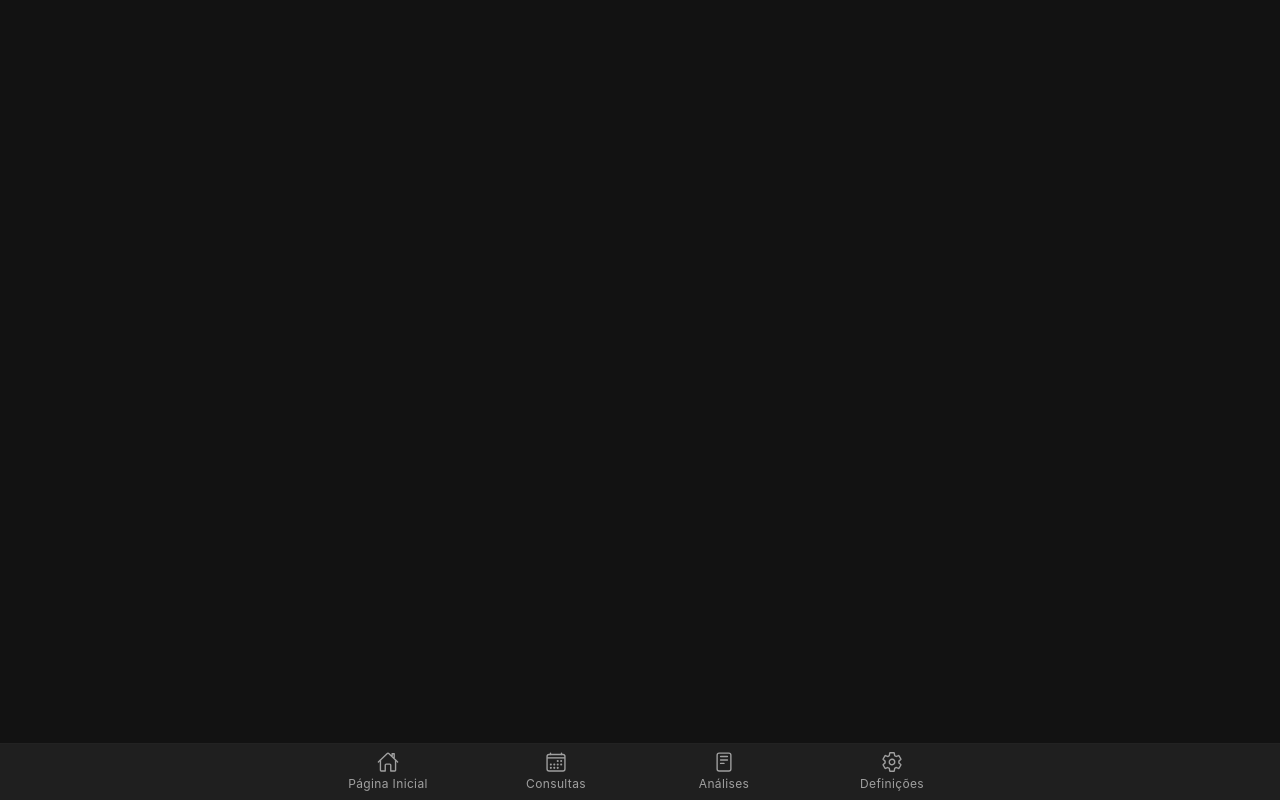
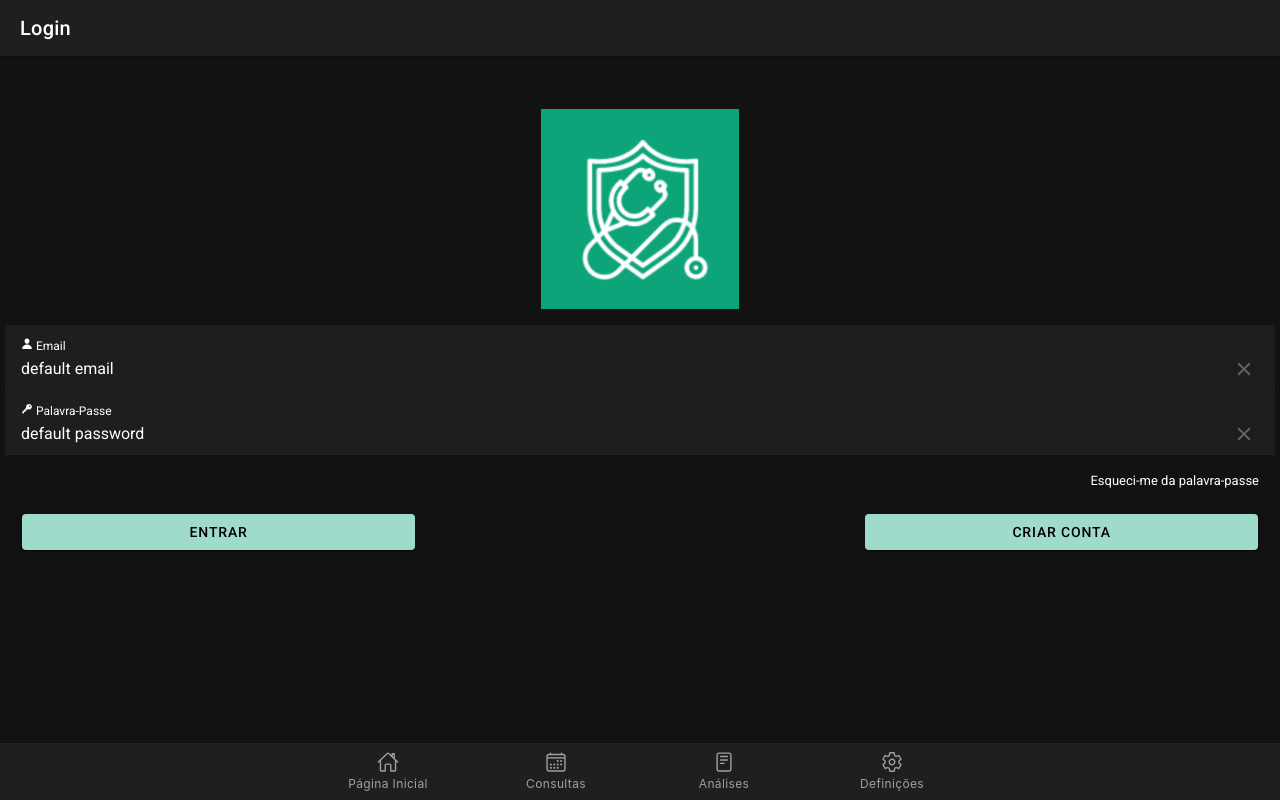
Before and after one commit to sophjane/health-calendar-ms3bty, a React (Create React App) app: page /login in a window 1280 px wide. Built offline with nearby package versions, Linux system fonts and the light colour scheme.

Commit message:
created login page and made default page, trimmed some lines at homepage

```diff
--- a/src/App.tsx
+++ b/src/App.tsx
@@ -15,6 +15,8 @@ import {
   readerOutline,
   settingsOutline,
 } from "ionicons/icons";
+
+import Login from './pages/Login'
 import Home from "./pages/Home";
 import Appointments from "./pages/Appointments";
 import Analysis from "./pages/Analysis";
@@ -46,6 +48,9 @@ const App: React.FC = () => (
     <IonReactRouter>
       <IonTabs>
         <IonRouterOutlet>
+        <Route exact path="/login">
+            <Login />
+          </Route>
           <Route exact path="/Home">
             <Home />
           </Route>
@@ -67,7 +72,7 @@ const App: React.FC = () => (
             <Settings />
           </Route>
           <Route exact path="/">
-            <Redirect to="/home" />
+            <Redirect to="/login" />
           </Route>
         </IonRouterOutlet>
         <IonTabBar slot="bottom">
--- a/src/components/HomeComponents/HomeCalendar.tsx
+++ b/src/components/HomeComponents/HomeCalendar.tsx
@@ -1,9 +1,7 @@
-import React, {useState,} from 'react';
+import React from 'react';
 //import Calendar from 'react-calendar';
 
 import {IonGrid, IonRow, IonCol, IonContent, IonText, IonButton, IonLabel } from '@ionic/react';
-
-import icon from '%PUBLIC_URL%/assets/icon/favicon.png'
 
 import '@ionic/react/css/normalize.css';
 import '@ionic/react/css/structure.css';
@@ -12,7 +10,6 @@ import '@ionic/react/css/flex-utils.css';
 import "./HomeCalendar.css";
 import Calendar from "./Calendar"
 import 'bootstrap/dist/css/bootstrap.min.css'
-import { Row } from 'react-bootstrap';
 
 
 interface person {
--- /dev/null
+++ b/src/components/Login/CreateAccount.tsx
@@ -0,0 +1,26 @@
+import { IonContent, IonHeader, IonPage, IonTitle, IonToolbar } from '@ionic/react';
+
+const CreateAccount: React.FC = () => {
+  const personDetails = {
+    name : 'Joana',
+    sex : 'F'
+  }
+  return (
+    <IonPage>
+      <IonHeader>
+        <IonToolbar>
+          <IonTitle>Página Inicial</IonTitle>
+        </IonToolbar>
+      </IonHeader>
+      <IonContent fullscreen>
+        <IonHeader collapse="condense">
+          <IonToolbar>
+            <IonTitle size="large">Página Inicial</IonTitle>
+          </IonToolbar>
+        </IonHeader>
+      </IonContent>
+    </IonPage>
+  );
+};
+
+export default CreateAccount;
--- /dev/null
+++ b/src/pages/Login.tsx
@@ -0,0 +1,69 @@
+import {
+    IonContent,
+    IonHeader,
+    IonPage,
+    IonTitle,
+    IonToolbar,
+    IonRow,
+    IonGrid,
+    IonItem,
+    IonLabel,
+    IonInput,
+    IonIcon,
+    IonButton,
+    IonText} from '@ionic/react';
+import CreateAccount from '../components/Login/CreateAccount';
+
+import 'bootstrap/dist/css/bootstrap.min.css'
+import { person, key } from 'ionicons/icons';
+
+const Login: React.FC = () => {
+  const joanaSilva = {
+    name : 'Joana Silva',
+    email:'joanasilva@gmail.com',
+    sex : 'F',
+    password:'joanasilva01.password',
+    city:'Aveiro',
+    defaultHospital:'',
+  }
+  const loginInfo = {
+      email:'default email',
+      password:'default password'
+  }
+  return (
+    <IonPage>
+        <IonHeader>
+            <IonToolbar>
+                <IonTitle>Login</IonTitle>
+            </IonToolbar>
+        </IonHeader>
+        <IonContent fullscreen>
+            <IonGrid>
+                <IonRow className="d-flex justify-content-center mt-5 mb-3">
+                    <img src={process.env.PUBLIC_URL + '/favicon2.png'} style={{ maxHeight: "200px" }}></img>
+                </IonRow>
+                <IonRow className="d-flex flex-column mt-3 mb-3">
+                    <IonItem>
+                        <IonLabel position="stacked"><IonIcon icon={person}/> Email</IonLabel>
+                        <IonInput value={loginInfo.email} clearInput> </IonInput>
+                    </IonItem>
+                    <IonItem>
+                        <IonLabel position="stacked"><IonIcon icon={key}/> Palavra-Passe</IonLabel>
+                        <IonInput value={loginInfo.password} clearInput> </IonInput>
+                    </IonItem>
+                </IonRow>
+                <IonRow className="d-flex justify-content-end mb-3">
+                    <IonText className="mr-3" style={{fontSize:"small"}}>Esqueci-me da palavra-passe</IonText>
+                </IonRow>
+                <IonRow className="d-flex justify-content-between">
+                    <IonButton className="col-md-4 my-2"><IonLabel>Entrar</IonLabel></IonButton>
+                    <IonButton className="col-md-4 my-2"><IonLabel>Criar Conta</IonLabel></IonButton>
+                </IonRow>
+            </IonGrid>
+            {false && <CreateAccount />}
+        </IonContent>
+    </IonPage>
+  );
+};
+
+export default Login;
```
Also changed, not shown: src/components/Login/CreateAccount.css (added), src/pages/Login.css (added).
